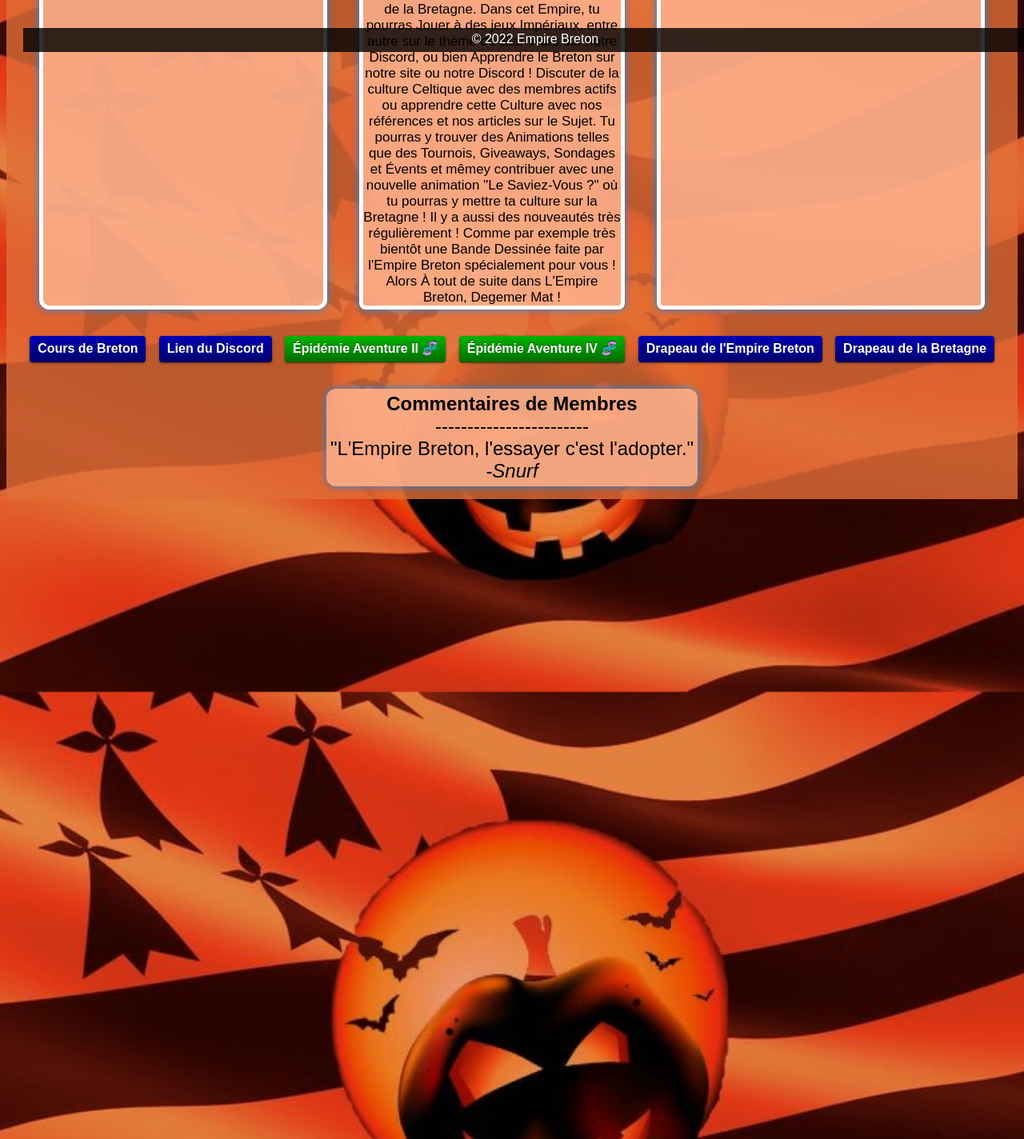
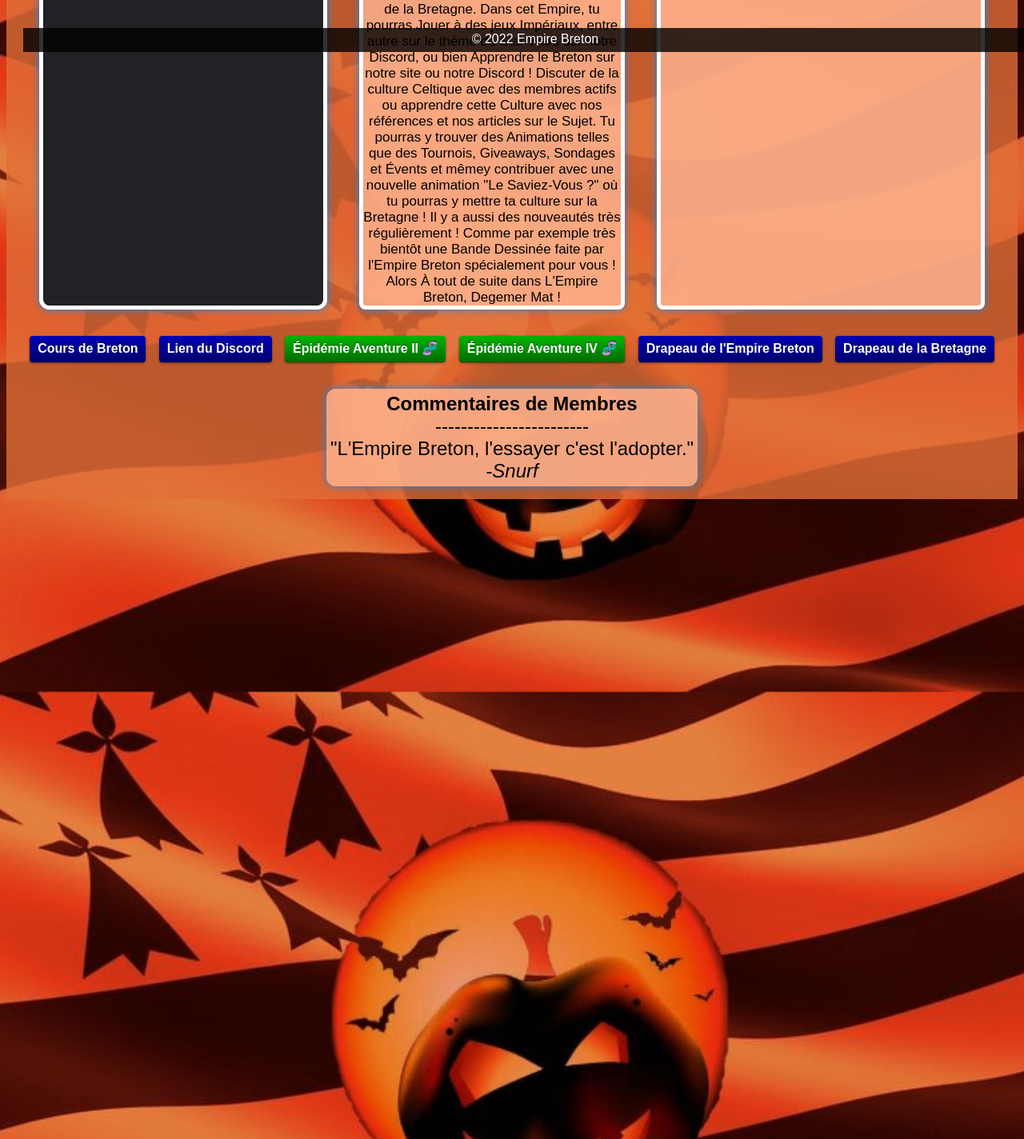
Before and after one commit to gaelBZH/gaelBZH.github.io, a PHP site: page / in a window 1280 px wide. Shown: the part 735-2159 px from the top of the page at 80% size. Run offline with PHP 8.4, Linux system fonts and the light colour scheme.

Commit message:
Update style.css

```diff
--- a/style.css
+++ b/style.css
@@ -123,7 +123,7 @@ p2 {
     color: rgb(255, 255, 255); /* Couleur Texte Empire Breton */
     font-size: 25px; /* Taille Texte Empire Breton */
     font-family: Impact; /* Police Texte Empire Breton */
-    background-color: rgb(255 183 148 / 80%) /* Dérogation Fond Gris Discord au Lieu de Fond Blanc par défaut */
+    background-color: rgb(32, 34, 37) /* Dérogation Fond Gris Discord au Lieu de Fond Blanc par défaut */
 }
 /* Embeds */
 
```
